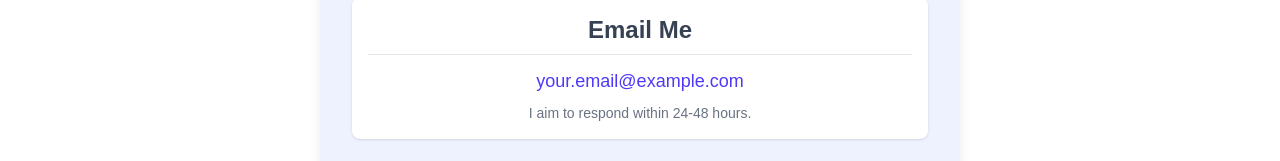
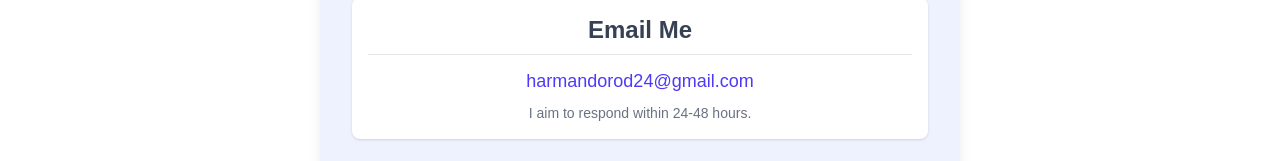
Before and after one commit to mr-hec24/portfolio-nextjs, a Next.js app: page /contact in a window 1280 px wide. Shown: the part 469-630 px from the top of the page. Built offline with nearby package versions, Linux system fonts and the light colour scheme.

Commit message:
Added contact info

```diff
--- a/src/app/contact/page.tsx
+++ b/src/app/contact/page.tsx
@@ -32,7 +32,7 @@ const ContactPage: React.FC = () => {
                             href="mailto:your.email@example.com" // IMPORTANT: Replace with your actual professional email
                             className="text-indigo-600 hover:text-indigo-800 text-lg font-medium transition-colors duration-200 break-words"
                         >
-                            your.email@example.com
+                            harmandorod24@gmail.com
                         </a>
                         <p className="text-sm text-gray-500 mt-2">
                             I aim to respond within 24-48 hours.
@@ -45,7 +45,7 @@ const ContactPage: React.FC = () => {
                         </h3>
                         <div className="flex justify-center space-x-6 text-3xl">
                             <a
-                                href="https://linkedin.com/in/your-linkedin-profile"
+                                href="https://linkedin.com/in/hector-a-rodriguez24"
                                 target="_blank"
                                 rel="noopener noreferrer"
                                 className="text-indigo-600 hover:text-indigo-800 transition-colors duration-200"
@@ -61,7 +61,7 @@ const ContactPage: React.FC = () => {
                                 </svg>
                             </a>
                             <a
-                                href="https://github.com/your-github-username"
+                                href="https://github.com/mr-hec24"
                                 target="_blank"
                                 rel="noopener noreferrer"
                                 className="text-gray-800 hover:text-gray-600 transition-colors duration-200"
```
